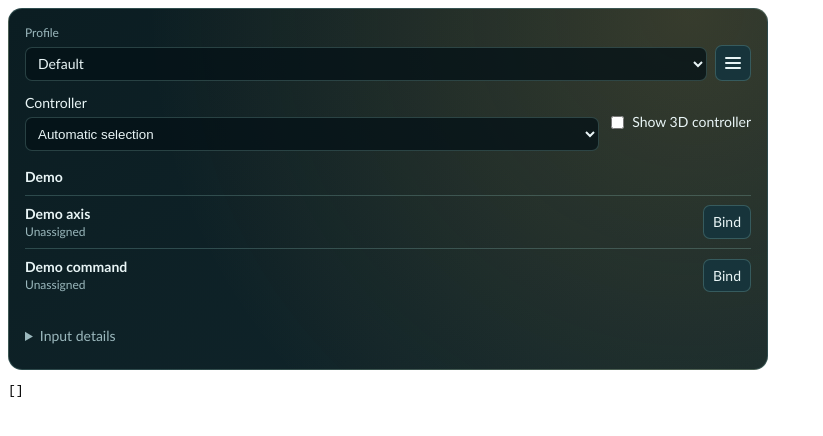
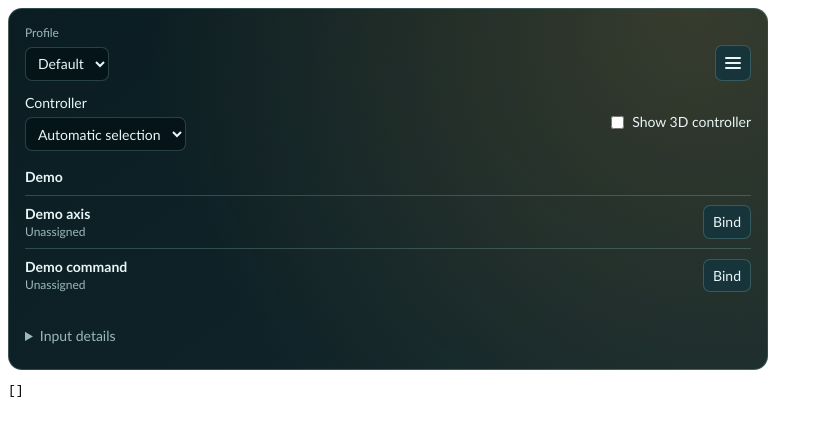
Before and after one commit to Felipegalind0/gamepad-tools, a website built with Vite: page demo/index.html in a window 1280 px wide. Shown: the whole page, without its empty margins (0-823 px from the left). Built offline with nearby package versions, Linux system fonts and the light colour scheme.

Commit message:
Size the profile and controller dropdowns to their own text, and add the dropdown and frame rules to the agent instructions. Both lists stretched to fill their row, so a short profile name sat at the left of a long empty box with its arrow a row away. Each is now as wide as its longest option and may shrink on a narrow panel, as the hosts' shared UI layout now requires of every dropdown. The instructions also say the viewer draws a frame only when what it shows changes, as FOSS Earth's render-on-demand rule asks of every app.

```diff
--- a/src/styles.css
+++ b/src/styles.css
@@ -44,7 +44,12 @@
 .gt-profile-row { flex-wrap: nowrap; align-items: flex-end; }
 .gt-profile-field { display: grid; gap: 5px; flex: 1; min-width: 0; }
 .gt-field-label { color: var(--gt-muted); font-size: 12px; }
-.gt-profile-field input, .gt-profile-field select { width: 100%; min-width: 0; font: inherit; }
+.gt-profile-field input { width: 100%; min-width: 0; font: inherit; }
+/* A dropdown is as wide as its own text - its longest option - and never
+   stretched to fill its row; it may shrink to fit a narrow panel. */
+.gt-profile-field select, .gt-device-row select {
+  justify-self: start; width: auto; max-width: 100%; min-width: 0; font: inherit;
+}
 .gt-profile-menu { position: relative; flex: 0 0 auto; }
 .gt-menu-toggle { display: grid; place-items: center; width: 36px; height: 36px; list-style: none; }
 .gt-menu-toggle::-webkit-details-marker { display: none; }
@@ -69,7 +74,7 @@
 .gt-menu-item:disabled { opacity: 0.4; cursor: default; }
 .gt-menu-transfer { border-top: 1px solid var(--gt-line); margin-top: 4px; padding-top: 4px; }
 .gt-device-row > label:first-child { display: grid; gap: 5px; flex: 1; min-width: 0; }
-.gt-device-row select { width: 100%; min-width: 0; text-overflow: ellipsis; }
+.gt-device-row select { text-overflow: ellipsis; }
 .gt-button, .gt-raw-control {
   min-height: 32px;
   color: var(--gt-ink);
```
Also changed, not shown: AGENTS.md (+6 -0 lines).
